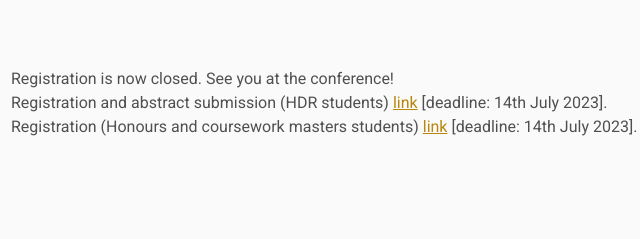
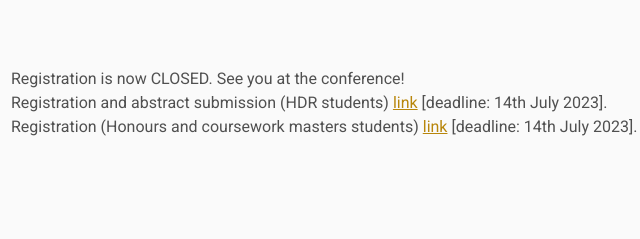
Before and after one commit to unswmathstatspgconf2023/unswmathstatspgconf2023.github.io, a plain HTML site: page registration/index.html in a window 1280 px wide. Shown: the part 506-745 px from the top of the page, 229-869 px from the left. Drawn offline with Linux system fonts and the light colour scheme; files that its build step writes are made by us from their sources.

Commit message:
Update index.html

```diff
--- a/registration/index.html
+++ b/registration/index.html
@@ -41,7 +41,7 @@
     <br>
 
     <ul>
-        <li> Registration is now <span class="bolded">closed</span>. See you at the conference!
+        <li> Registration is now <span class="bolded">CLOSED</span>. See you at the conference!
         <li> Registration and abstract submission (HDR students) <a href="https://forms.gle/K4yPHqWzcEakzN8L8">link</a> [deadline: 14th July 2023].</li>
         <li> Registration (Honours and coursework masters students) <a href="https://forms.gle/c1QnCcBfDSjo4D3X6">link</a> [deadline: 14th July 2023].</li>
     </ul>
```
